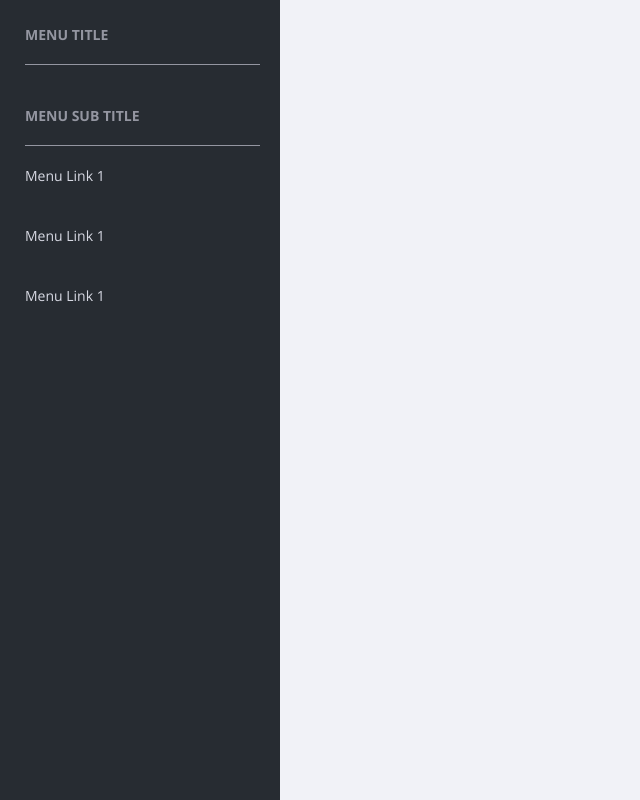
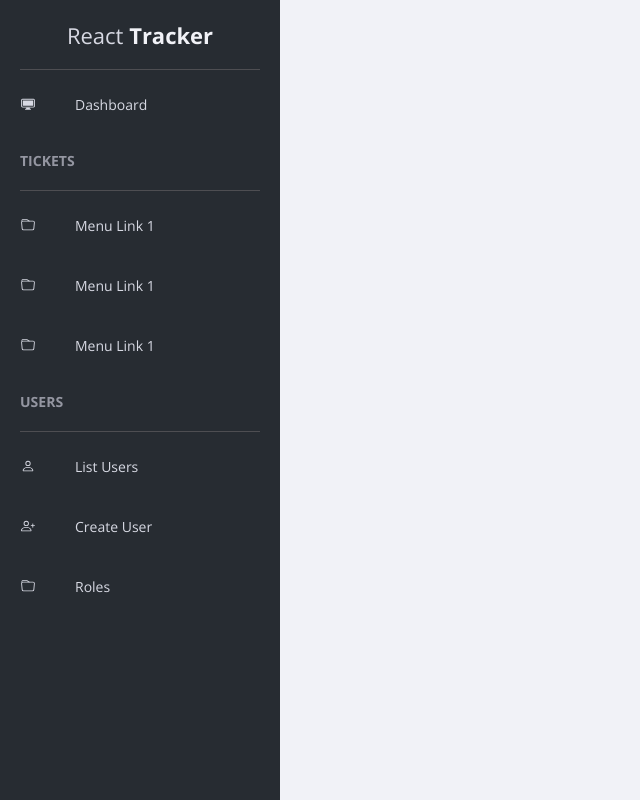
Before and after one commit to jonocr/react-ticket-tracker, a React (Create React App) app: page / in a window 1280 px wide. Shown: the whole page, without its empty margins (0-640 px from the left). Built offline with nearby package versions, Linux system fonts and the light colour scheme.

Commit message:
menu hidding styles

```diff
--- a/src/App.js
+++ b/src/App.js
@@ -6,29 +6,85 @@
 function App() {
   return (
     <div className="App">
-      {/* <header className="App-header">
-        Homepage
-      </header> */}
-      <section>
+      <section className="close-m">
         <nav className="side-menu">
           <div className="container">
+            <div className="menu-title">
+              React <span className="menu-title-highligh">Tracker</span>
+            </div>
+            <ul>
+              <li id="menu-dashboard">
+                <a href="#">
+                  <svg class="bi bi-display-fill" width="1em" height="1em" viewBox="0 0 16 16" fill="currentColor" xmlns="http://www.w3.org/2000/svg">
+                    <path d="M5.75 13.5c.167-.333.25-.833.25-1.5h4c0 .667.083 1.167.25 1.5H11a.5.5 0 010 1H5a.5.5 0 010-1h.75z" />
+                    <path fill-rule="evenodd" d="M13.991 3H2c-.325 0-.502.078-.602.145a.758.758 0 00-.254.302A1.46 1.46 0 001 4.01V10c0 .325.078.502.145.602.07.105.17.188.302.254a1.464 1.464 0 00.538.143L2.01 11H14c.325 0 .502-.078.602-.145a.758.758 0 00.254-.302 1.464 1.464 0 00.143-.538L15 9.99V4c0-.325-.078-.502-.145-.602a.757.757 0 00-.302-.254A1.46 1.46 0 0013.99 3zM14 2H2C0 2 0 4 0 4v6c0 2 2 2 2 2h12c2 0 2-2 2-2V4c0-2-2-2-2-2z" clip-rule="evenodd" />
+                    <path d="M2 4h12v6H2z" />
+                  </svg>
+                  Dashboard
+                </a>
+              </li>
+            </ul>
+            <div className="menu-subtitle">
+              Tickets
+            </div>
             <ul>
               <li>
-                <a href="#">Menu Title</a>
+                <a href="#">
+                  <svg class="bi bi-folder" width="1em" height="1em" viewBox="0 0 16 16" fill="currentColor" xmlns="http://www.w3.org/2000/svg">
+                    <path d="M9.828 4a3 3 0 01-2.12-.879l-.83-.828A1 1 0 006.173 2H2.5a1 1 0 00-1 .981L1.546 4h-1L.5 3a2 2 0 012-2h3.672a2 2 0 011.414.586l.828.828A2 2 0 009.828 3v1z" />
+                    <path fill-rule="evenodd" d="M13.81 4H2.19a1 1 0 00-.996 1.09l.637 7a1 1 0 00.995.91h10.348a1 1 0 00.995-.91l.637-7A1 1 0 0013.81 4zM2.19 3A2 2 0 00.198 5.181l.637 7A2 2 0 002.826 14h10.348a2 2 0 001.991-1.819l.637-7A2 2 0 0013.81 3H2.19z" clip-rule="evenodd" />
+                  </svg>
+                  Menu Link 1
+                  </a>
+              </li>
+              <li>
+                <a href="#">
+                  <svg class="bi bi-folder" width="1em" height="1em" viewBox="0 0 16 16" fill="currentColor" xmlns="http://www.w3.org/2000/svg">
+                    <path d="M9.828 4a3 3 0 01-2.12-.879l-.83-.828A1 1 0 006.173 2H2.5a1 1 0 00-1 .981L1.546 4h-1L.5 3a2 2 0 012-2h3.672a2 2 0 011.414.586l.828.828A2 2 0 009.828 3v1z" />
+                    <path fill-rule="evenodd" d="M13.81 4H2.19a1 1 0 00-.996 1.09l.637 7a1 1 0 00.995.91h10.348a1 1 0 00.995-.91l.637-7A1 1 0 0013.81 4zM2.19 3A2 2 0 00.198 5.181l.637 7A2 2 0 002.826 14h10.348a2 2 0 001.991-1.819l.637-7A2 2 0 0013.81 3H2.19z" clip-rule="evenodd" />
+                  </svg>
+                  Menu Link 1
+                </a>
+              </li>
+              <li>
+                <a href="#">
+                  <svg class="bi bi-folder" width="1em" height="1em" viewBox="0 0 16 16" fill="currentColor" xmlns="http://www.w3.org/2000/svg">
+                    <path d="M9.828 4a3 3 0 01-2.12-.879l-.83-.828A1 1 0 006.173 2H2.5a1 1 0 00-1 .981L1.546 4h-1L.5 3a2 2 0 012-2h3.672a2 2 0 011.414.586l.828.828A2 2 0 009.828 3v1z" />
+                    <path fill-rule="evenodd" d="M13.81 4H2.19a1 1 0 00-.996 1.09l.637 7a1 1 0 00.995.91h10.348a1 1 0 00.995-.91l.637-7A1 1 0 0013.81 4zM2.19 3A2 2 0 00.198 5.181l.637 7A2 2 0 002.826 14h10.348a2 2 0 001.991-1.819l.637-7A2 2 0 0013.81 3H2.19z" clip-rule="evenodd" />
+                  </svg>
+                  Menu Link 1
+                </a>
               </li>
             </ul>
+            <div className="menu-subtitle">
+              Users
+            </div>
             <ul>
               <li>
-                <a href="#">Menu Sub Title</a>
+                <a href="#">
+                  <svg class="bi bi-person" width="1em" height="1em" viewBox="0 0 16 16" fill="currentColor" xmlns="http://www.w3.org/2000/svg">
+                    <path fill-rule="evenodd" d="M13 14s1 0 1-1-1-4-6-4-6 3-6 4 1 1 1 1h10zm-9.995-.944v-.002.002zM3.022 13h9.956a.274.274 0 00.014-.002l.008-.002c-.001-.246-.154-.986-.832-1.664C11.516 10.68 10.289 10 8 10c-2.29 0-3.516.68-4.168 1.332-.678.678-.83 1.418-.832 1.664a1.05 1.05 0 00.022.004zm9.974.056v-.002.002zM8 7a2 2 0 100-4 2 2 0 000 4zm3-2a3 3 0 11-6 0 3 3 0 016 0z" clip-rule="evenodd" />
+                  </svg>
+                  List Users
+                </a>
               </li>
               <li>
-                <a href="#">Menu Link 1</a>
+                <a href="#">
+                  <svg class="bi bi-person-plus" width="1em" height="1em" viewBox="0 0 16 16" fill="currentColor" xmlns="http://www.w3.org/2000/svg">
+                    <path fill-rule="evenodd" d="M11 14s1 0 1-1-1-4-6-4-6 3-6 4 1 1 1 1h10zm-9.995-.944v-.002.002zM1.022 13h9.956a.274.274 0 00.014-.002l.008-.002c-.001-.246-.154-.986-.832-1.664C9.516 10.68 8.289 10 6 10c-2.29 0-3.516.68-4.168 1.332-.678.678-.83 1.418-.832 1.664a1.05 1.05 0 00.022.004zm9.974.056v-.002.002zM6 7a2 2 0 100-4 2 2 0 000 4zm3-2a3 3 0 11-6 0 3 3 0 016 0zm4.5 0a.5.5 0 01.5.5v2a.5.5 0 01-.5.5h-2a.5.5 0 010-1H13V5.5a.5.5 0 01.5-.5z" clip-rule="evenodd" />
+                    <path fill-rule="evenodd" d="M13 7.5a.5.5 0 01.5-.5h2a.5.5 0 010 1H14v1.5a.5.5 0 01-1 0v-2z" clip-rule="evenodd" />
+                  </svg>
+                  Create User
+                </a>
               </li>
               <li>
-                <a href="#">Menu Link 1</a>
-              </li>
-              <li>
-                <a href="#">Menu Link 1</a>
+                <a href="#">
+                  <svg class="bi bi-folder" width="1em" height="1em" viewBox="0 0 16 16" fill="currentColor" xmlns="http://www.w3.org/2000/svg">
+                    <path d="M9.828 4a3 3 0 01-2.12-.879l-.83-.828A1 1 0 006.173 2H2.5a1 1 0 00-1 .981L1.546 4h-1L.5 3a2 2 0 012-2h3.672a2 2 0 011.414.586l.828.828A2 2 0 009.828 3v1z" />
+                    <path fill-rule="evenodd" d="M13.81 4H2.19a1 1 0 00-.996 1.09l.637 7a1 1 0 00.995.91h10.348a1 1 0 00.995-.91l.637-7A1 1 0 0013.81 4zM2.19 3A2 2 0 00.198 5.181l.637 7A2 2 0 002.826 14h10.348a2 2 0 001.991-1.819l.637-7A2 2 0 0013.81 3H2.19z" clip-rule="evenodd" />
+                  </svg>
+                  Roles
+                </a>
               </li>
             </ul>
           </div>
--- a/src/scss/layout/_sidemenu.scss
+++ b/src/scss/layout/_sidemenu.scss
@@ -3,29 +3,49 @@
 // -----------------------------------------------------------------------------
 
 .side-menu {
+  position: fixed;
   background-color: $super-dark-grey;
   font-family: "Open Sans";
   font-size: 14px;
-  max-width: 280px;
+  width: 280px;
   height: 100%;
+  white-space: nowrap;
+  overflow-x: hidden;
+
+  .menu-title {
+    height: 70px;
+    font-size: 22px;
+    color: $menu-gray-text;
+    text-align: center;
+    padding-top: 20px;
+    border-bottom: 1px solid $menu-divisor;
+  }
+
+  .menu-title-highligh {
+    color: $menu-main-title-highligh;
+    font-weight: bold;
+  }
+
+  .menu-subtitle {
+    border-bottom: 1px solid $menu-divisor;
+    text-transform: uppercase;
+    font-weight: bold;
+    color: $menu-gray-title-text;
+    height: 40px;
+  }
 
   ul {
     padding-top: 5px;
-    padding-left: 5px;
-  }
-
-  li:first-child {
-    border-bottom: 1px solid;
-    text-transform: uppercase;
-    font-weight: bold;
-    color: $menu-gray-title-text;
-    a {
-      color: $menu-gray-title-text;
-    }
+    padding-left: 1px;
   }
 
   a {
+    display: block;
     color: $menu-gray-text;
+    text-decoration: none;
+    &:hover {
+      color: $menu-highlight-text;
+    }
   }
 
   li {
@@ -33,4 +53,42 @@
     height: 40px;
     margin-top: 20px;
   }
+
+  #menu-dashboard {
+    text-transform: none;
+    font-weight: normal;
+    border-bottom: none;
+    a {
+      color: $menu-gray-text;
+    }
+
+    a:hover {
+      color: $menu-highlight-text;
+    }
+  }
+
+  svg {
+    margin-right: 40px;
+    margin-bottom: 4px;
+  }
 }
+
+
+.close-menu {
+  .side-menu {
+    max-width: 70px;
+    width: 70px;
+  }
+  .menu-title {
+    font-size: 0;
+    line-height: 0;
+    opacity: 0;
+    padding: 0;
+  }
+  .menu-subtitle {
+    display: none;
+  }
+  #dashboard {
+    margin-bottom: 0;
+  }
+}
```
Also changed, not shown: src/scss/base/_variables.scss (+14 -0 lines), src/main.css.
